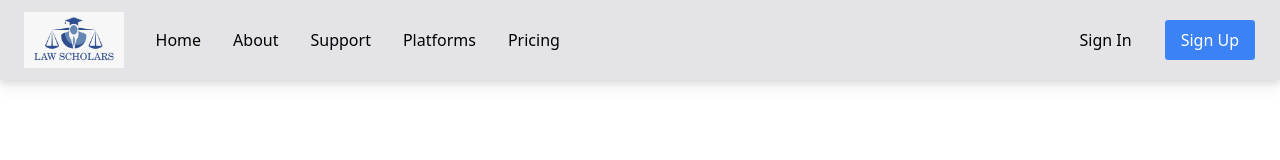
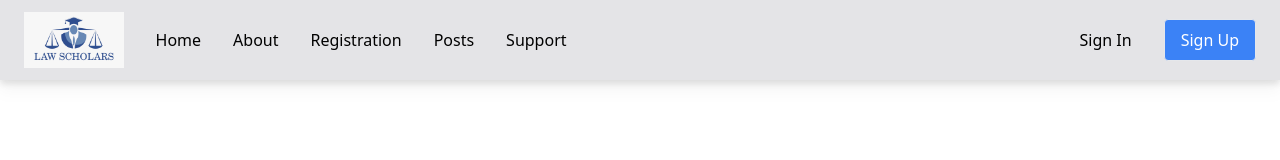
Before and after one commit to brekooname/law-scholars, a React (Create React App) app: page / in a window 1280 px wide. Shown: the top 160 px of the page. Built offline with nearby package versions, Linux system fonts and the light colour scheme.

Commit message:
Update: Navbar header items

```diff
--- a/src/components/Navbar.jsx
+++ b/src/components/Navbar.jsx
@@ -20,9 +20,9 @@ const Navbar = () => {
                     <ul className='hidden md:flex'>
                         <li><Link to="home" smooth={true} duration={500}>Home</Link></li>
                         <li><Link to="about" smooth={true} offset={-200} duration={500}>About</Link></li>
+                        <li><Link to="registration" smooth={true} offset={-100} duration={500}>Registration</Link></li>
+                        <li><Link to="posts" smooth={true} offset={-50} duration={500}>Posts</Link></li>
                         <li><Link to="support" smooth={true} offset={-50} duration={500}>Support</Link></li>
-                        <li><Link to="platforms" smooth={true} offset={-100} duration={500}>Platforms</Link></li>
-                        <li><Link to="pricing" smooth={true} offset={-50} duration={500}>Pricing</Link></li>
                     </ul>
                 </div>
                 <div className='hidden md:flex pr-4'>
```
